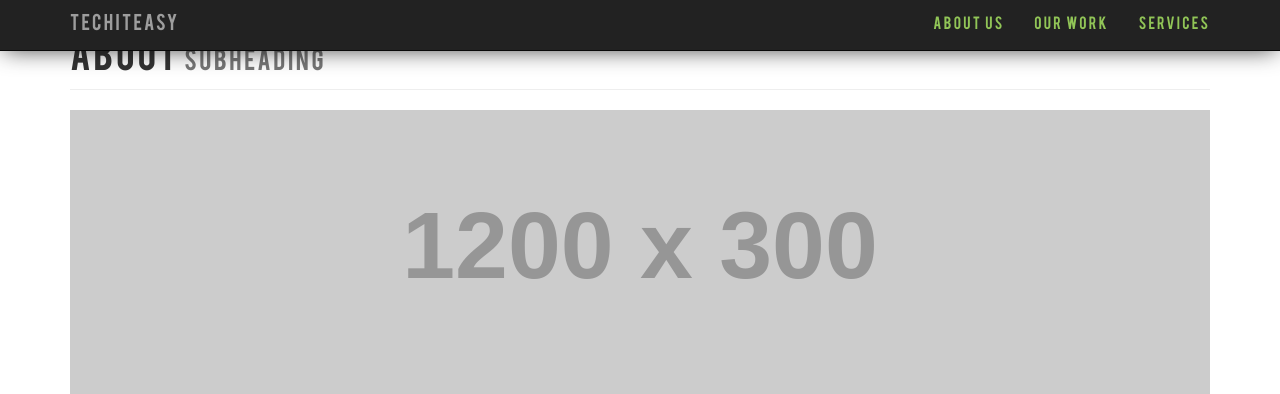
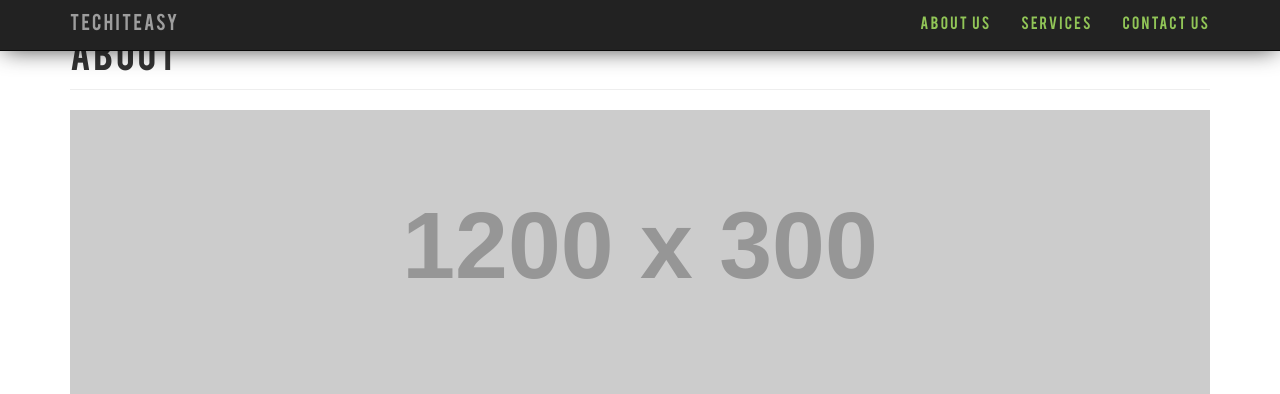
Before and after one commit to aarocard/TechITEasy, a PHP site: page /about.php in a window 1280 px wide. Shown: the top 394 px of the page. Run offline with PHP 8.4, Linux system fonts and the light colour scheme; grey boxes labelled with a size stand in for pictures from a placeholder-image service; some libraries are stand-ins or nearby versions.

Commit message:
Took off subheadings

```diff
--- a/about.php
+++ b/about.php
@@ -44,9 +44,7 @@
         <!-- Page Heading/Breadcrumbs -->
         <div class="row">
             <div class="col-lg-12">
-                <h1 class="page-header">About
-                    <small>Subheading</small>
-                </h1>
+                <h1 class="page-header">About</h1>
             </div>
         </div>
         <!-- /.row -->
--- a/contact.php
+++ b/contact.php
@@ -44,9 +44,7 @@
         <!-- Page Heading/Breadcrumbs -->
         <div class="row">
             <div class="col-lg-12">
-                <h1 class="page-header">Contact
-                    <small>Subheading</small>
-                </h1>
+                <h1 class="page-header">Contact</h1>
             </div>
         </div>
         <!-- /.row -->
--- a/navigation.php
+++ b/navigation.php
@@ -18,10 +18,10 @@
                         <a href="about.php">About Us</a>
                     </li>
                     <li>
-                        <a href="services.php">Our Work</a>
+                        <a href="services.php">Services</a>
                     </li>
                     <li>
-                        <a href="contact.php">Services</a>
+                        <a href="contact.php">Contact Us</a>
                     </li>
                 </ul>
             </div>
--- a/services.php
+++ b/services.php
@@ -44,9 +44,7 @@
         <!-- Page Heading/Breadcrumbs -->
         <div class="row">
             <div class="col-lg-12">
-                <h1 class="page-header">Services
-                    <small>Subheading</small>
-                </h1>
+                <h1 class="page-header">Services</h1>
             </div>
         </div>
         <!-- /.row -->
```
